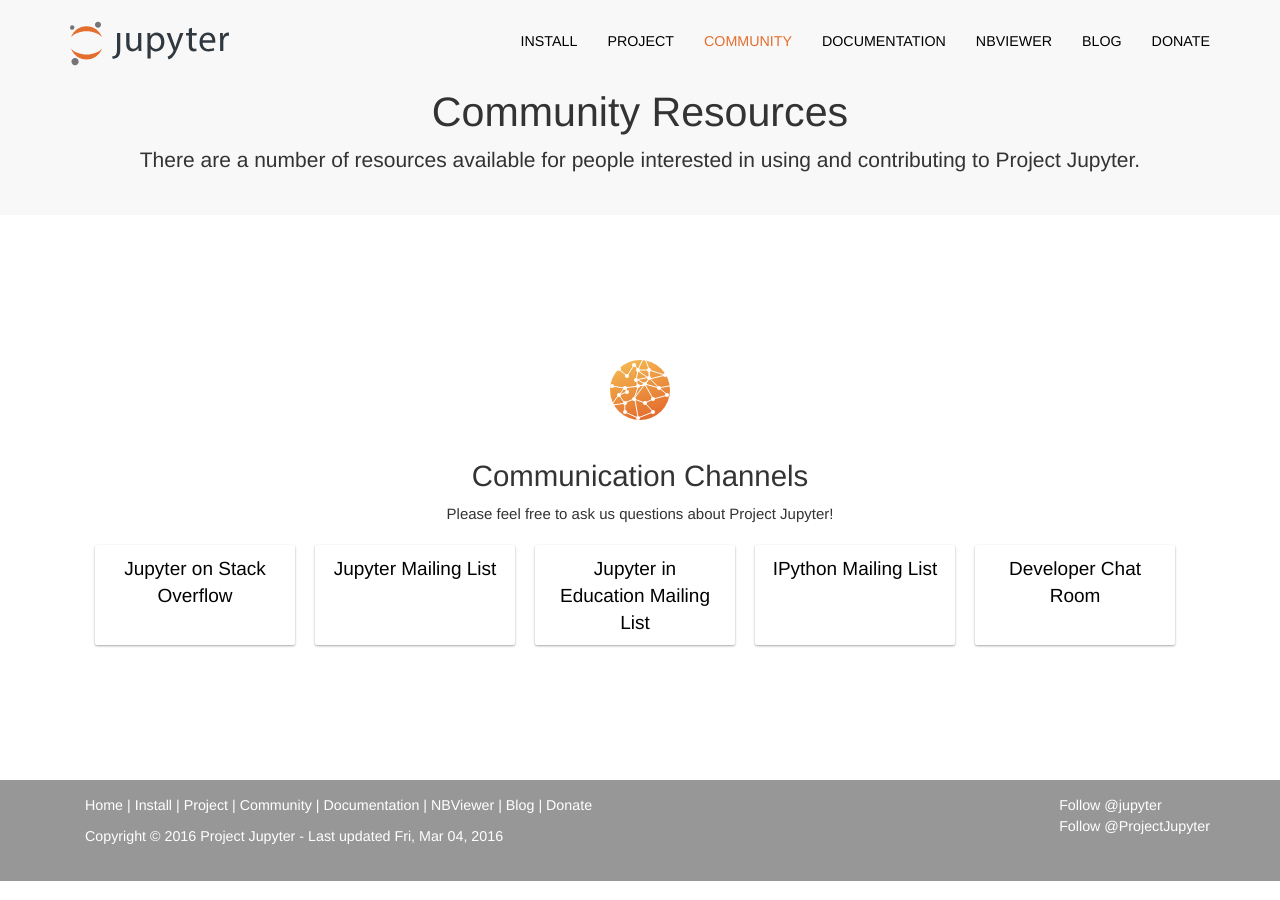
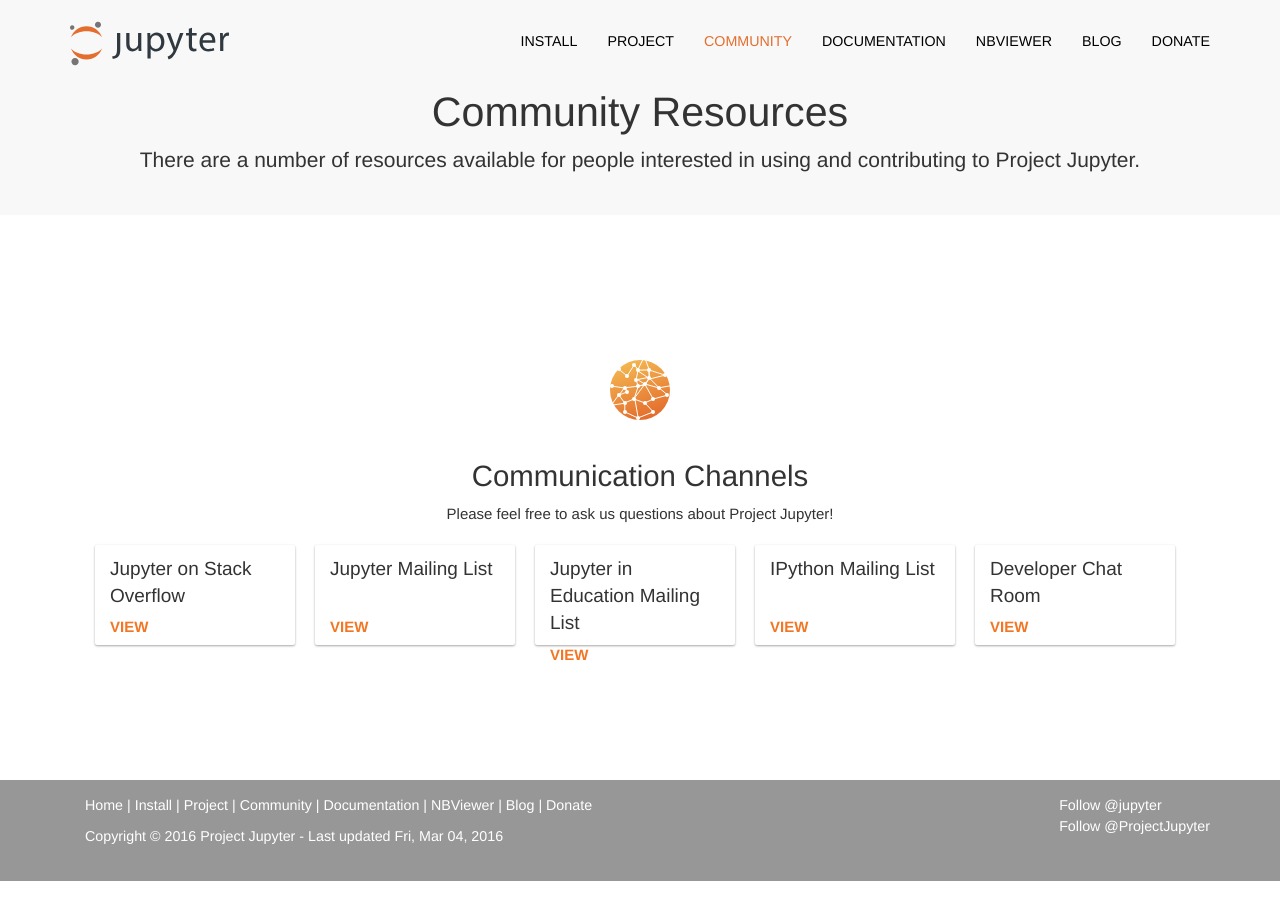
Before and after one commit to jupyter/jupyter.github.io, a Jekyll site: the page built from community.html, in a window 1280 px wide. Built offline with Jekyll 4.4.1, drawn with Linux system fonts in a browser that asks for light colours; comment, search, counter and statistics services are not loaded.

Commit message:
Material Card Fix & Styling
Made a streamlined styling for material design cards that we use on our
website condensed into three css classes instead of individualized ones
for each page that we used them on. They are:
.material-header
.material-info
.material-link

Also cleaned up the Community page with these styling changes to make
consistent across pages

```diff
--- a/community.html
+++ b/community.html
@@ -20,19 +20,24 @@
             <p class="supportparagraph">Please feel free to ask us questions about Project Jupyter!</p>
             <div class="col-md-12">
                 <div class="col-md-4 material material-1">
-                   <p class="community-resource"><a href="http://stackoverflow.com/questions/tagged/jupyter">Jupyter on Stack Overflow</a><p>
+                   <p class="card-header">Jupyter on Stack Overflow<p>
+                    <p class="card-link"><a href="http://stackoverflow.com/questions/tagged/jupyter"><strong>view</strong></a></p>
                 </div>
                 <div class="col-md-4 material material-1">
-                    <p class="community-resource"><a href="https://groups.google.com/forum/#!forum/jupyter">Jupyter Mailing List</a><p>
+                    <p class="card-header">Jupyter Mailing List<p>
+                    <p class="card-link"><a style="padding-top: 27px;" href="https://groups.google.com/forum/#!forum/jupyter"><strong>view</strong></a></p>
                 </div></a>
                 <div class="col-md-4 material material-1">
-                    <p class="community-resource"><a href="https://groups.google.com/forum/#!forum/jupyter-education">Jupyter in Education Mailing List</a><p>
+                    <p class="card-header">Jupyter in Education Mailing List<p>
+                    <p class="card-link"><a href="https://groups.google.com/forum/#!forum/jupyter-education"><strong>view</strong></a></p>
                 </div>
                 <div class="col-md-4 material material-1">
-                    <p class="community-resource"><a href="http://projects.scipy.org/mailman/listinfo/ipython-dev">IPython Mailing List</a><p>
+                    <p class="card-header">IPython Mailing List<p>
+                    <p class="card-link"><a style="padding-top: 27px;" href="http://projects.scipy.org/mailman/listinfo/ipython-dev"><strong>view</strong></a></p>
                 </div>
                 <div class="col-md-4 material material-1">
-                    <p class="community-resource"><a href="https://gitter.im/jupyter/jupyter">Developer Chat Room</a></p>
+                    <p class="card-header">Developer Chat Room</p>
+                    <p class="card-link"><a href="https://gitter.im/jupyter/jupyter"><strong>view</strong></a></p>
                 </div>
             </div>
         </div>
--- a/css/logo-nav.css
+++ b/css/logo-nav.css
@@ -597,16 +597,28 @@
     margin: 0 auto;
     display: block;
 }
-.council-name {
+.card-header {
+    text-align: left;
     float:left;
     font-size: 19px;
     margin-top: 10px;
 }
-.council-info {
+.card-info {
     float:left;
     font-size: 15px;
     text-align: left;
     margin-top: 0px;
+}
+.card-link a {
+    float: left;
+    font-size: 15px;
+    text-align: left;
+    text-transform: uppercase;
+    color: #F27624;
+    line-height: 1;
+}
+.card-link a:hover {
+    text-decoration: none;
 }
 .material {
   background: #fff;
@@ -806,11 +818,6 @@
     margin: 0 auto;
     display: block;
 }
-.community-resource {
-    text-align: center;
-    font-size: 19px;
-    margin-top: 10px;
-}
 @media (max-width: 1200px) {
     .navbar-header {
         float: none;
```
Also changed, not shown: about.html (+22 -22 lines).
